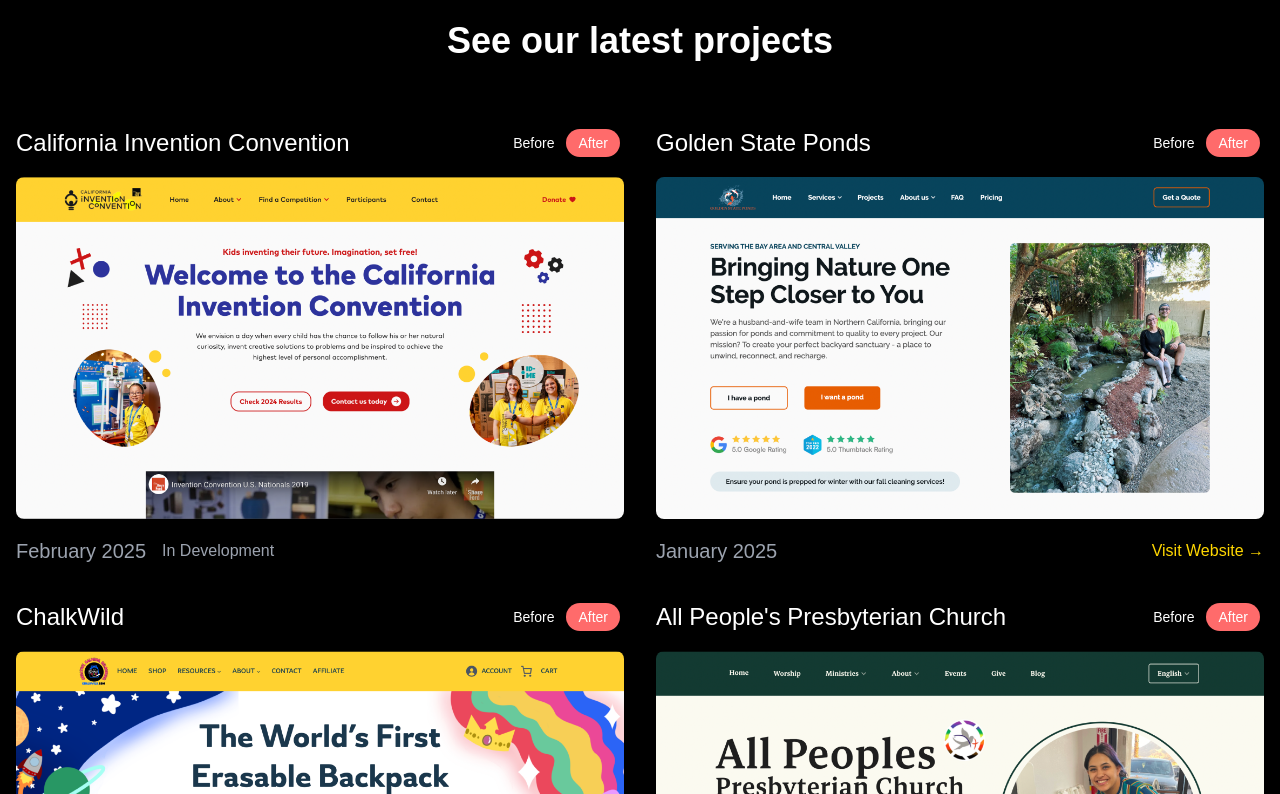
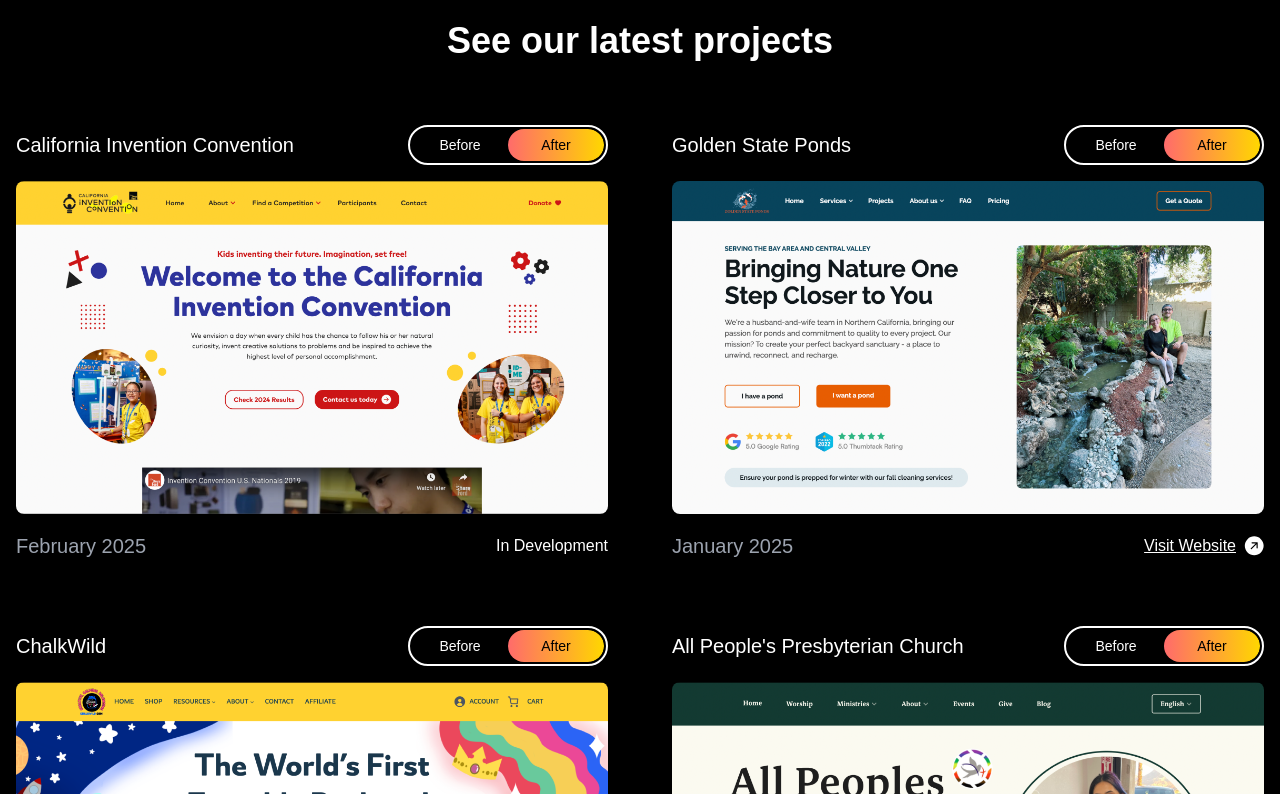
Before and after one commit to Visions-to-Visuals/v2v-website, a Next.js app: page / in a window 1280 px wide. Shown: the part 4046-4840 px from the top of the page. Built offline with nearby package versions, Linux system fonts and the light colour scheme.

Commit message:
feat: styling for portfolio section

```diff
--- a/src/components/sections/PortfolioSection.tsx
+++ b/src/components/sections/PortfolioSection.tsx
@@ -14,23 +14,32 @@ interface Project {
 
 function BeforeAfterToggle({ isAfter, onChange }: { isAfter: boolean; onChange: (isAfter: boolean) => void }) {
   return (
-    <div className="flex items-center bg-black/80 backdrop-blur rounded-full p-1">
+    <div className="relative w-[200px] h-[40px] rounded-full bg-black border-2 border-white p-[2px]">
+      <div className="relative w-full h-full rounded-full overflow-hidden">
+        <div
+          className={`absolute inset-0 w-1/2 h-full rounded-full transition-transform duration-300 ease-in-out ${
+            isAfter ? 'translate-x-full bg-gradient-to-r from-[#FF6B6B] to-[#FFD700]' : 'translate-x-0 bg-gradient-to-r from-[#FF6B6B] to-[#FFD700]'
+          }`}
+        />
+        <div className="absolute inset-0 flex">
           <button
             onClick={() => onChange(false)}
-        className={`px-3 py-1 rounded-full text-sm transition-colors ${
-          !isAfter ? 'bg-white text-black' : 'text-white'
+            className={`flex-1 flex items-center justify-center text-sm font-medium transition-colors ${
+              !isAfter ? 'text-black' : 'text-white'
             }`}
           >
             Before
           </button>
           <button
             onClick={() => onChange(true)}
-        className={`px-3 py-1 rounded-full text-sm transition-colors ${
-          isAfter ? 'bg-[#FF6B6B] text-white' : 'text-white'
+            className={`flex-1 flex items-center justify-center text-sm font-medium transition-colors ${
+              isAfter ? 'text-black' : 'text-white'
             }`}
           >
             After
           </button>
+        </div>
+      </div>
     </div>
   )
 }
@@ -42,7 +51,7 @@ function ProjectCard({ project }: { project: Project }) {
     <div className="flex flex-col">
       {/* Header */}
       <div className="flex justify-between items-center mb-4">
-        <h3 className="text-2xl">{project.title}</h3>
+        <h3 className="text-xl">{project.title}</h3>
         <BeforeAfterToggle isAfter={isAfter} onChange={setIsAfter} />
       </div>
 
@@ -60,19 +69,25 @@ function ProjectCard({ project }: { project: Project }) {
       <div className="flex justify-between items-center">
         <div className="flex items-center gap-4">
           <p className="text-gray-400">{project.date}</p>
-          {project.status && (
-            <span className="text-gray-400">{project.status}</span>
-          )}
         </div>
-        {project.visitUrl && (
+        {project.visitUrl ? (
           <a
             href={project.visitUrl}
             target="_blank"
             rel="noopener noreferrer"
-            className="flex items-center gap-2 text-[#FFD700] hover:text-white transition-colors"
+            className="flex items-center gap-2 hover:text-white transition-colors underline"
           >
-            Visit Website →
+            Visit Website
+            <Image
+              src="/assets/arrow-diagonal.svg"
+              alt="Arrow"
+              width={20}
+              height={20}
+              className="w-5 h-5"
+            />
           </a>
+        ) : project.status && (
+          <span className="">{project.status}</span>
         )}
       </div>
     </div>
@@ -124,7 +139,7 @@ export function PortfolioSection() {
         </div>
 
         {/* Projects Grid */}
-        <div className="grid grid-cols-1 lg:grid-cols-2 gap-8">
+        <div className="grid grid-cols-1 lg:grid-cols-2 gap-8 lg:gap-16">
           {projects.map((project) => (
             <ProjectCard key={project.title} project={project} />
           ))}
```
Also changed, not shown: public/assets/arrow-diagonal.svg (added). Lines whose indentation alone changed are shown as unchanged.
